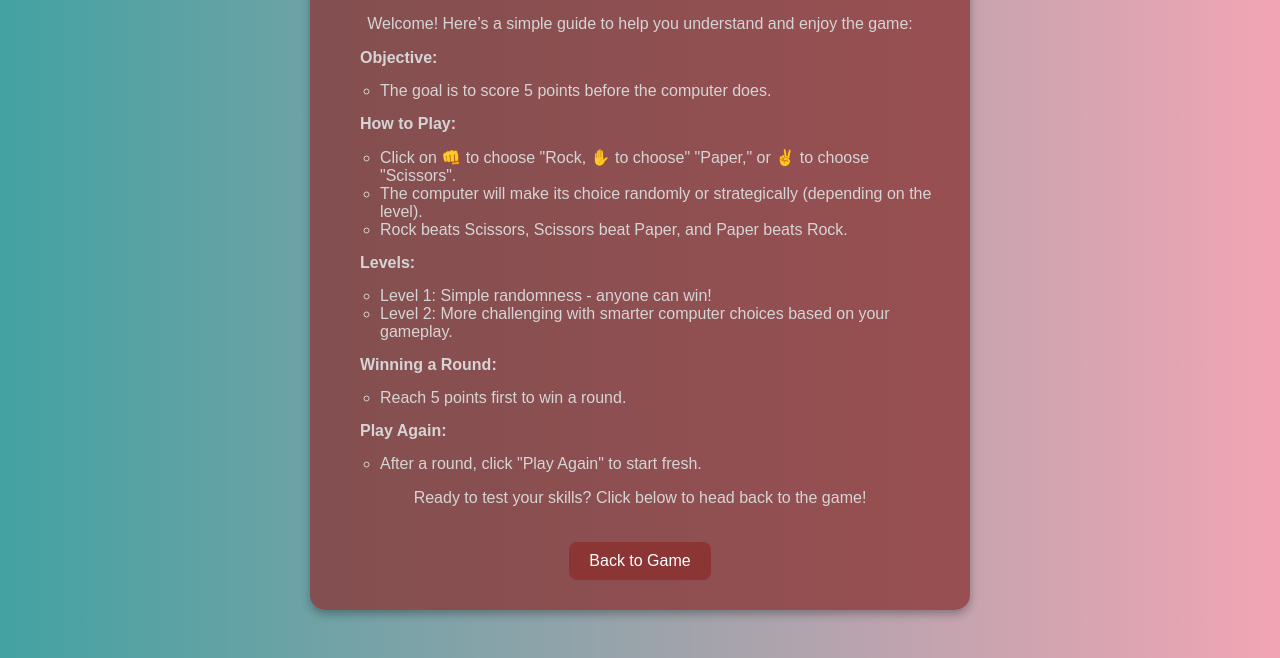
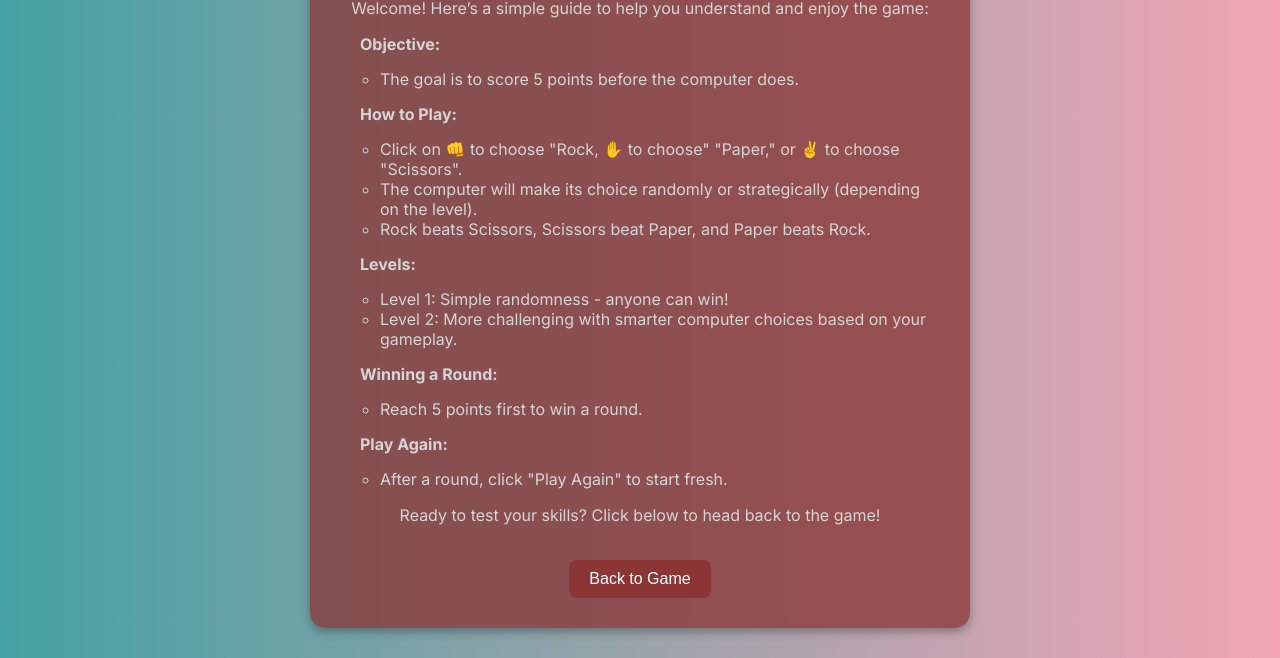
Before and after one commit to Muayyad822/Rock-Paper-Scissors, a website built with Vite: page how-to.html in a window 1280 px wide. Shown: the part 142-800 px from the top of the page. Built offline with nearby package versions, Linux system fonts and the light colour scheme.

Commit message:
feat: Update font family in how-to.css to use Inter for improved typography

```diff
--- a/src/styles/how-to.css
+++ b/src/styles/how-to.css
@@ -1,6 +1,8 @@
+@import url("https://fonts.googleapis.com/css2?family=Inter:ital,opsz,wght@0,14..32,100..900;1,14..32,100..900&display=swap");
+
 body {
   margin: 0;
-  font-family: sans-serif;
+  font-family: Inter, Helvetica, sans-serif;
   background: linear-gradient(
     to right,
     rgba(0, 128, 128, 0.733),
```
